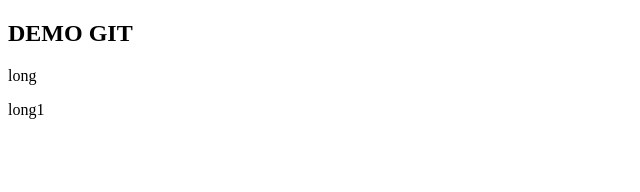
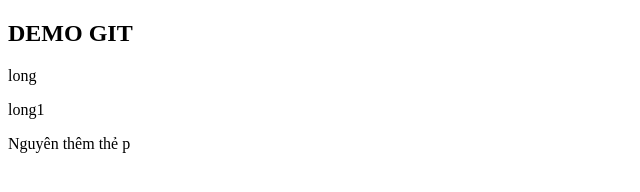
Before and after one commit to nlong1310/BC02, a plain HTML site: page index.html in a window 1280 px wide. Shown: the whole page, without its empty margins (0-640 px from the left). Drawn offline with Linux system fonts and the light colour scheme.

Commit message:
test push

```diff
--- a/index.html
+++ b/index.html
@@ -1,13 +1,17 @@
 <!DOCTYPE html>
 <html lang="en">
+
 <head>
     <meta charset="UTF-8">
     <meta name="viewport" content="width=device-width, initial-scale=1.0">
     <title>Document</title>
 </head>
+
 <body>
     <h2>DEMO GIT</h2>
     <p>long</p>
     <p>long1</p>
+    <p>Nguyên thêm thẻ p</p>
 </body>
+
 </html>
```
